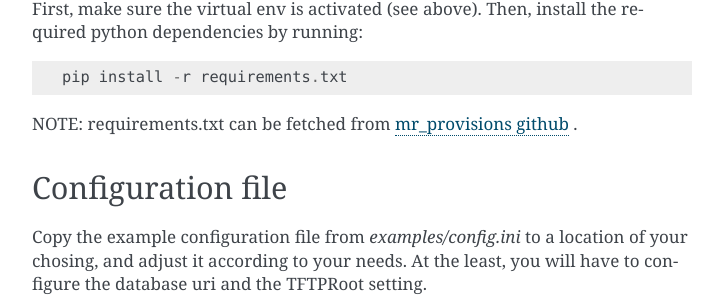
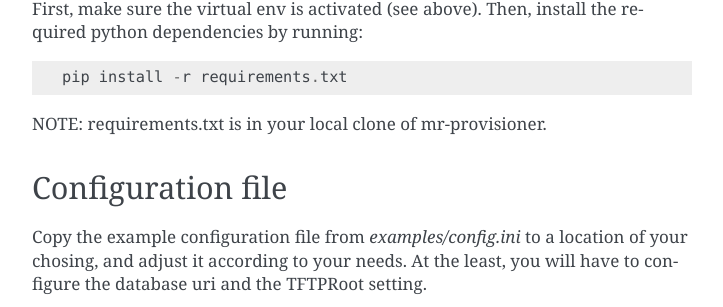
Before and after one commit to mr-provisioner/mr-provisioner, a Sphinx documentation site: the page built from docs/getting_started.rst, in a window 1280 px wide and 900 px high, scrolled down 1157 px. Shown: the part 148-455 px from the top of the window, without its empty margins (388-1111 px from the left). Built offline with Sphinx 7.4.7, drawn with Linux system fonts in a browser that asks for light colours.

Commit message:
Update getting_started.rst

```diff
--- a/docs/getting_started.rst
+++ b/docs/getting_started.rst
@@ -54,8 +54,7 @@ First, make sure the virtual env is activated (see above). Then, install the req
 
     pip install -r requirements.txt
 
-NOTE: requirements.txt can be fetched from `mr_provisions github <https://github.com/Linaro/mr-provisioner/blob/master/requirements.txt>`_
-.
+NOTE: requirements.txt is in your local clone of mr-provisioner.
 
 Configuration file
 ------------------
```
